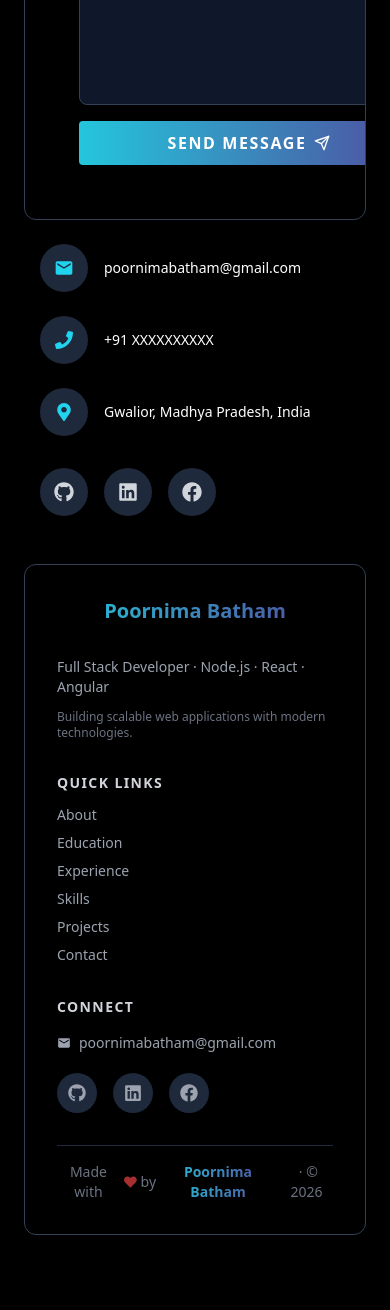
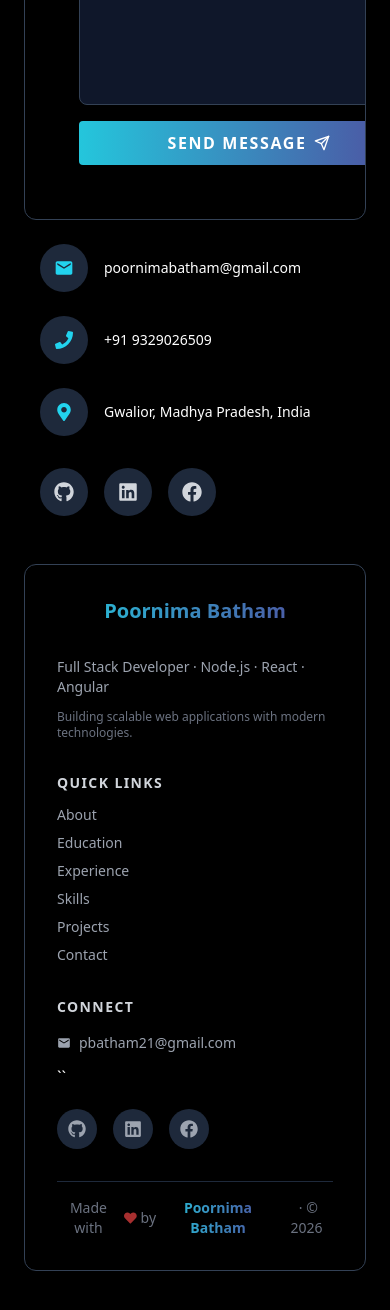
Before and after one commit to Poornimabatham/portfolio2, a React (Create React App) app: page / in a window 390 px wide. Shown: the part 4066-5376 px from the top of the page. Before the commit the page ends 5349 px from the top, so only its background shows below. Built offline with nearby package versions, Linux system fonts and the light colour scheme.

Commit message:
edit email and phone number

```diff
--- a/src/components/Contact.js
+++ b/src/components/Contact.js
@@ -95,7 +95,7 @@ const Contact = () => {
             <div className="w-12 h-12 rounded-full flex items-center justify-center flex-shrink-0" style={{ backgroundColor: "#1e293b" }}>
               <FaPhone className="text-cyan-400 text-lg" />
             </div>
-            <span className="text-white text-sm">+91 XXXXXXXXXX</span>
+            <span className="text-white text-sm">+91 9329026509</span>
           </div>
 
           <div className="flex items-center gap-4">
--- a/src/components/Footer.js
+++ b/src/components/Footer.js
@@ -46,9 +46,9 @@ const Footer = () => {
           {/* Col 3 - Contact & Socials */}
           <div className="flex flex-col gap-3">
             <h3 className="text-sm font-semibold text-gray-300 mb-1 tracking-widest uppercase">Connect</h3>
-            <a href="mailto:poornimabatham@gmail.com" className="flex items-center gap-2 text-gray-400 text-sm hover:text-cyan-400 transition-colors">
-              <MdEmail /> poornimabatham@gmail.com
-            </a>
+            <a href="mailto:pbatham21@gmail.com" className="flex items-center gap-2 text-gray-400 text-sm hover:text-cyan-400 transition-colors">
+              <MdEmail /> pbatham21@gmail.com
+            </a>``
             <div className="flex gap-4 mt-2">
               {[
                 { icon: <FaGithub />, href: "https://github.com/Poornimabatham" },
```
